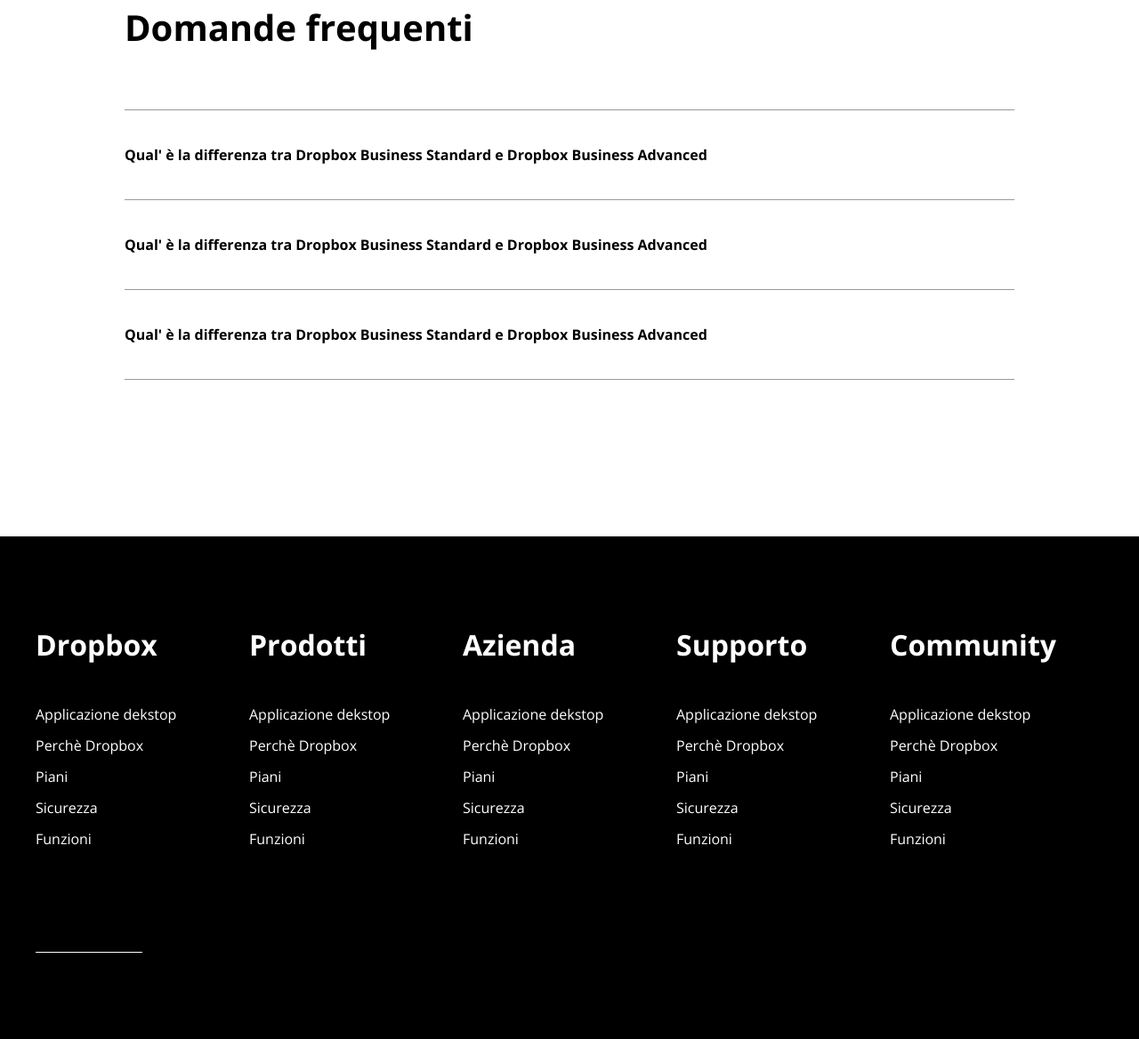
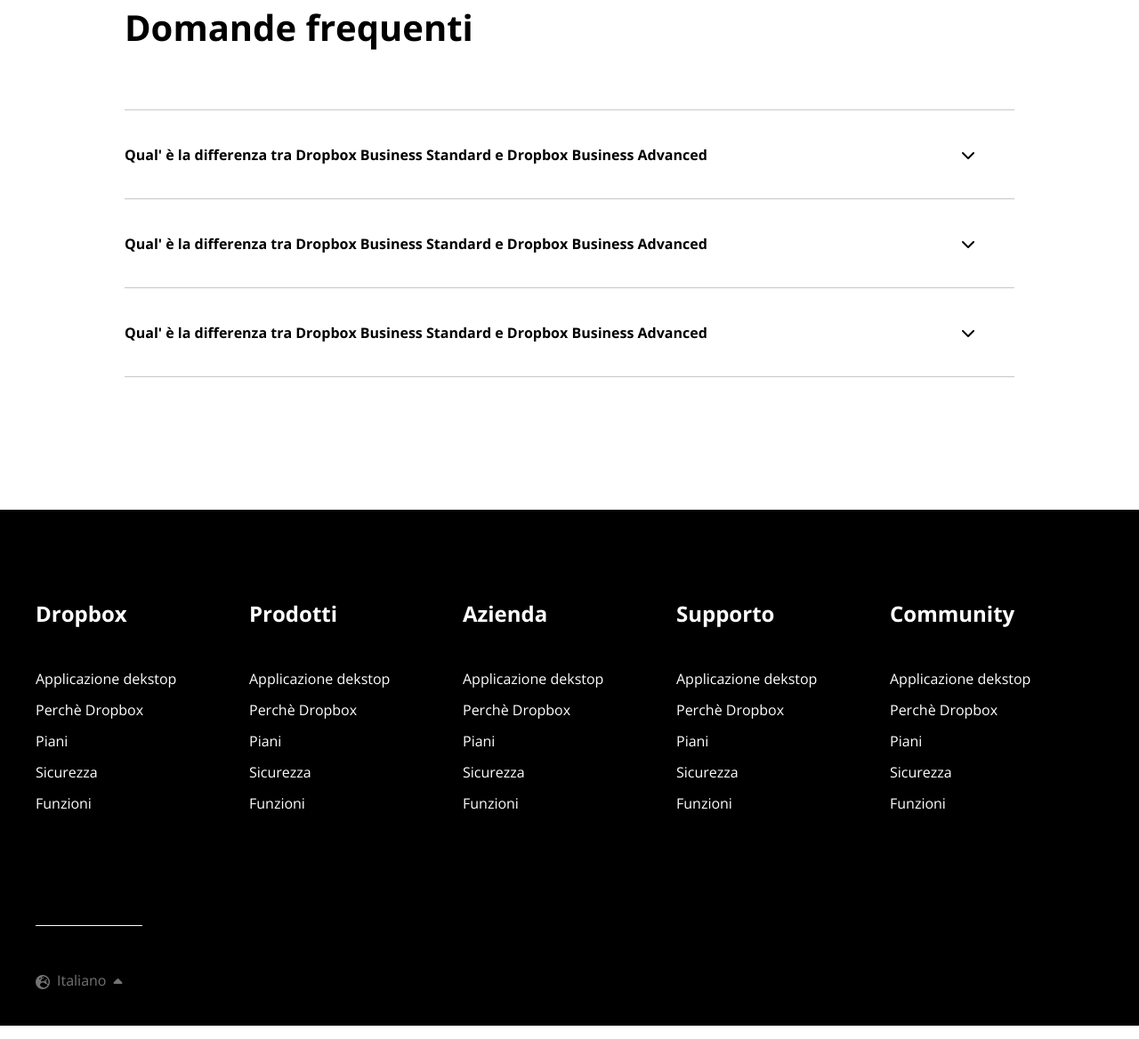
Before and after one commit to NicolaBellini/htmlcss-dropbox, a plain HTML site: page index.html in a window 1280 px wide. Shown: the part 6018-7186 px from the top of the page at 89% size. Drawn offline with nearby package versions, Linux system fonts and the light colour scheme.

Commit message:
[finish] footer and [added] chevron in faq

```diff
--- a/Assets/CSS/style.css
+++ b/Assets/CSS/style.css
@@ -514,7 +514,7 @@ label{
 /* inizio faq */
 
 .faq {
-  height: 450px;
+  height: 420px;
   margin-top: 155px;
   margin-bottom: 150px;
 }
@@ -523,15 +523,26 @@ label{
   height: 100%;
 }
 
+.faq-title{
+  border-bottom: 1px solid #c8c8c8;
+}
+
+.faq .question{
+  height: 100px;
+  justify-content: space-between;
+  align-items: center;
+  border-bottom: 1px solid #c8c8c8;
+}
+
+.faq .question i{
+  margin-right: 44px;
+}
+
 .faq h2{
   margin-bottom: 65px;
   font-size: 2.5rem;
 }
-.faq .container div{
-  height: 1px;
-  width: 100%;
-  border-bottom:1px solid #999999 ;
-}
+
 
 .faq p{
   line-height:100px;
@@ -546,7 +557,7 @@ footer{
 }
 
 footer .container{
-  height: 565px;
+  height: 580px;
   padding-top: 100px;
 }
 
@@ -557,12 +568,17 @@ footer .column{
 }
 
 footer .column h3{
-  font-size: 2rem;
+  font-size: 1.5rem;
   margin-bottom: 40px;
 }
 
 .column p{
   line-height: 35px;
+  cursor: pointer;
+}
+
+.column p:hover{
+  text-decoration: underline;
 }
 
 footer .line{
@@ -572,3 +588,26 @@ footer .line{
   background-color: white;
 
 }
+
+footer .select{
+  height: 30px;
+  width: 100px;
+  color: #737373;
+}
+
+.select .flex{
+  margin-top: 50px;
+  align-items: center;
+  gap: 8px;
+  margin-bottom: 40px;
+}
+
+.select .flex i{
+  margin-top: 3px;
+  vertical-align: middle;
+}
+
+.select .flex i:hover{
+  cursor: pointer;
+  color: white;
+}
--- a/index.html
+++ b/index.html
@@ -9,7 +9,7 @@
   <link rel="stylesheet" href="https://cdnjs.cloudflare.com/ajax/libs/font-awesome/6.5.1/css/all.min.css" integrity="sha512-DTOQO9RWCH3ppGqcWaEA1BIZOC6xxalwEsw9c2QQeAIftl+Vegovlnee1c9QX4TctnWMn13TZye+giMm8e2LwA==" crossorigin="anonymous" referrerpolicy="no-referrer" />
   <link rel="stylesheet" href="Assets/CSS/style.css">
 
-  <title>DropBox</title>
+  <title>Dropbox</title>
 </head>
 <body>
 
@@ -431,14 +431,22 @@
   <!-- inizio faq -->
   <section class="faq">
     <div class="container small">
-      <h2>Domande frequenti</h2>
-      <div></div>
-      <p>Qual' è la differenza tra Dropbox Business Standard e Dropbox Business Advanced</p>
-      <div></div>
-      <p>Qual' è la differenza tra Dropbox Business Standard e Dropbox Business Advanced</p>
-      <div></div>
-      <p>Qual' è la differenza tra Dropbox Business Standard e Dropbox Business Advanced</p>
-      <div></div>
+      <div class="faq-title">
+        <h2>Domande frequenti</h2>
+      </div>
+      <div class="question flex">
+        <p>Qual' è la differenza tra Dropbox Business Standard e Dropbox Business Advanced</p>
+        <i class="fa-solid fa-chevron-down"></i>
+      </div>
+      <div class="question flex">
+        <p>Qual' è la differenza tra Dropbox Business Standard e Dropbox Business Advanced</p>
+        <i class="fa-solid fa-chevron-down"></i>
+      </div>
+      <div class="question flex">
+        <p>Qual' è la differenza tra Dropbox Business Standard e Dropbox Business Advanced</p>
+        <i class="fa-solid fa-chevron-down"></i>
+      </div>
+
     </div>
   </section>
 </main>
@@ -490,8 +498,12 @@
 
     <div class="line"></div>
 
-    <div class="selct">
-      <span></span>
+    <div class="select">
+      <span class="flex">
+        <i class="fa-solid fa-earth-europe"></i>
+        <p>Italiano</p>
+        <i class="fa-solid fa-caret-up"></i>
+      </span>
     </div>
   </div>
 
```
